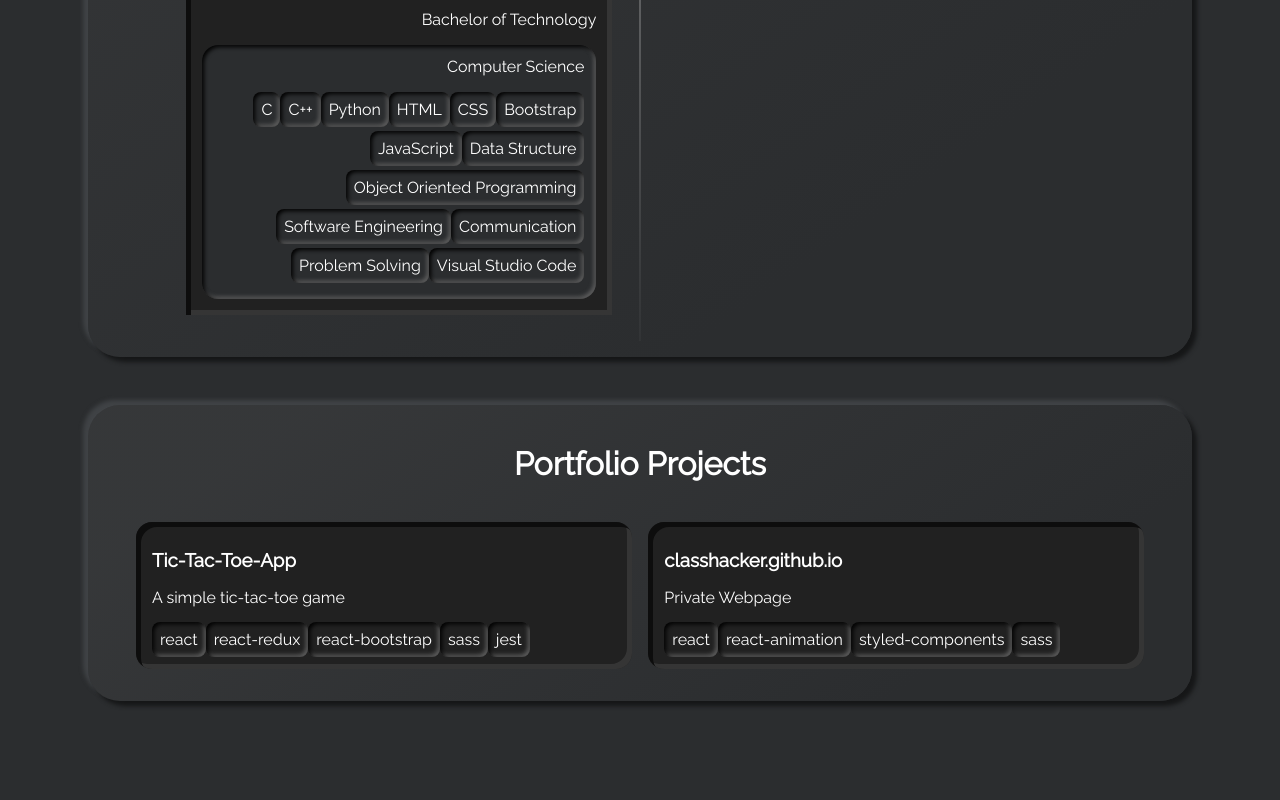
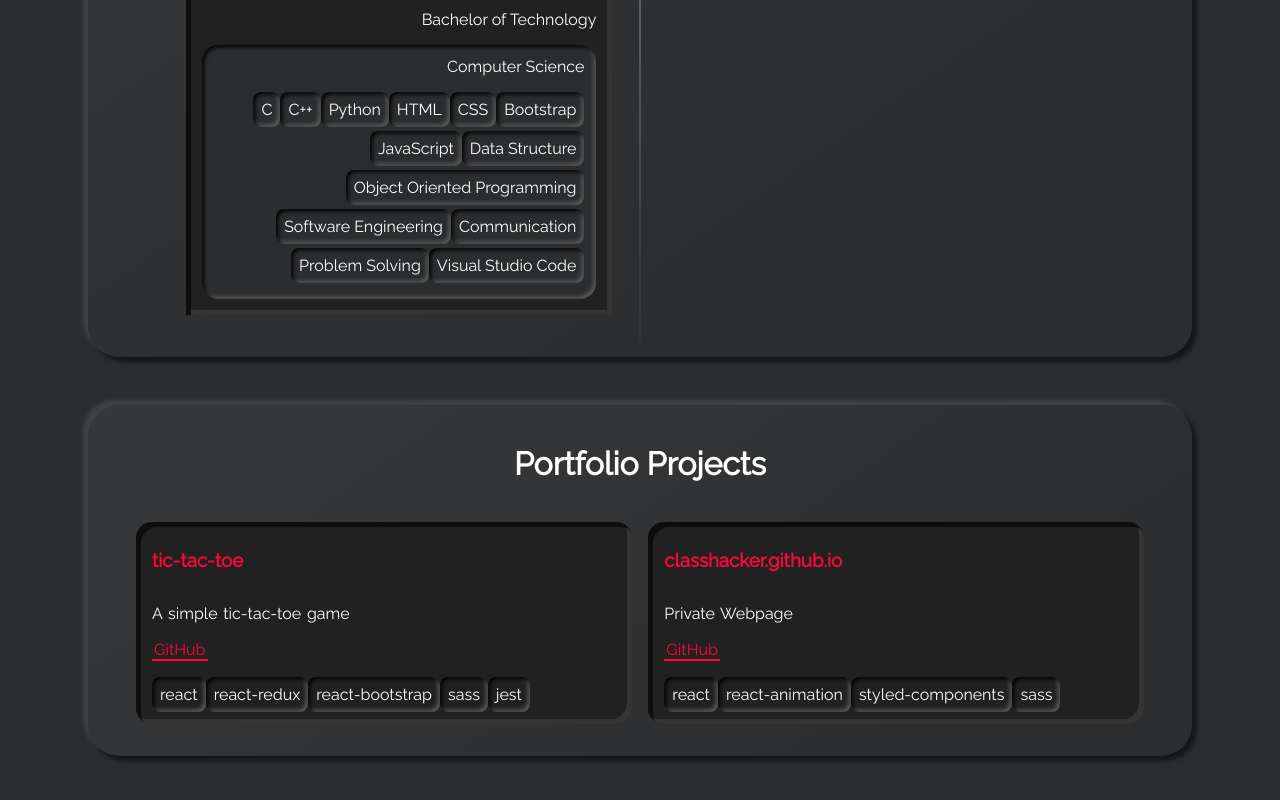
Before and after one commit to ClassHacker/classhacker.github.io, a React (Create React App) app: page / in a window 1280 px wide. Shown: the part 1023-1823 px from the top of the page. Built offline with nearby package versions, Linux system fonts and the light colour scheme; what react-animations would draw is missing.

Commit message:
Added live project link

```diff
--- a/src/App.js
+++ b/src/App.js
@@ -114,9 +114,14 @@ function App() {
         <div className='projects-wrapper'>
           <div className='project neumorphism-card-mid'>
             <div className="name-link-wrapper">
-              <h3 color='white'>Tic-Tac-Toe-App</h3>
+              {/* <h3 color='white'>Tic-Tac-Toe-App</h3> */}
+              <a color='blue' href="https://classhacker.github.io/tic-tac-toe/" target="_blank" rel="noreferrer">
+                <h3>tic-tac-toe</h3>
+              </a>
             </div>
-            <div className='project-desc'>A simple tic-tac-toe game</div>
+            <p className='project-desc'>A simple tic-tac-toe game</p>
+            <a className='highlight-link' href="https://github.com/ClassHacker/tic-tac-toe"
+            target="_blank" rel="noreferrer">GitHub</a>
             {/* <div className='landing-icons'>
               <a className="social-link telegram" aria-label="My Telegram" target="_blank" rel="noreferrer" href="https://t.me/classhacker">
                 <svg viewBox="0 0 200 200" className="circle">
@@ -137,9 +142,15 @@ function App() {
           </div>
           <div className='project neumorphism-card-mid'>
             <div className="name-link-wrapper">
-              <h3 color='white'>classhacker.github.io</h3>
+              {/* <h3 color='white'>classhacker.github.io</h3> */}
+              <a href="https://classhacker.github.io/" target="_blank" rel="noreferrer">
+                <h3>classhacker.github.io</h3>
+              </a>
             </div>
-            <div className='project-desc'>Private Webpage</div>
+
+            <p className='project-desc'>Private Webpage</p>
+            <a className='highlight-link' href="https://github.com/ClassHacker/classhacker.github.io"
+            target="_blank" rel="noreferrer">GitHub</a>
             {/* <div className='landing-icons'>
               <a className="social-link telegram" aria-label="My Telegram" target="_blank" rel="noreferrer" href="https://t.me/classhacker">
                 <svg viewBox="0 0 200 200" className="circle">
```
